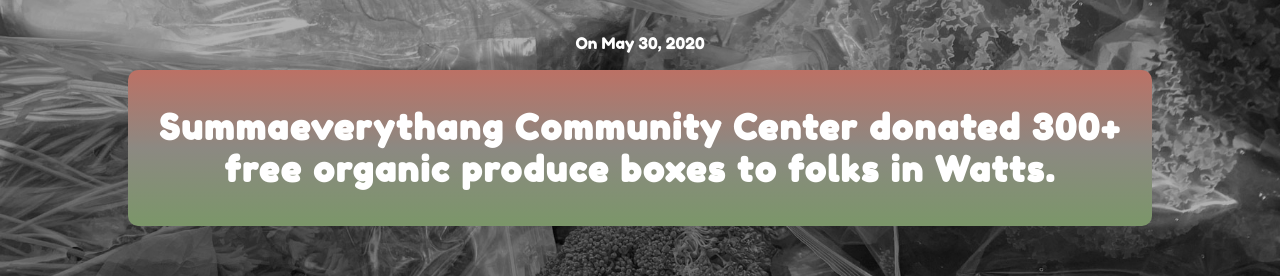
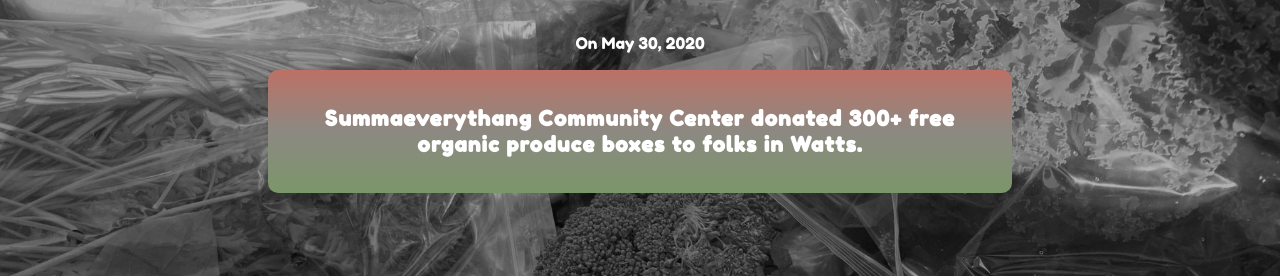
Before and after one commit to stefbowerman/summaeverythang, a Nuxt app: page / in a window 1280 px wide. Shown: the part 1842-2118 px from the top of the page. Built offline with nearby package versions, Linux system fonts and the light colour scheme.

Commit message:
Fix some things

```diff
--- a/components/Footer.vue
+++ b/components/Footer.vue
@@ -31,6 +31,9 @@
         loop: true
       }
     }
+  },
+  mounted() {
+    // check scroll, pause the video when not playing
   },
   methods: {
     onIntersectionEnter() {
--- a/components/News.vue
+++ b/components/News.vue
@@ -1,5 +1,12 @@
 <template>
-  <div class="news">
+  <div :class="newsClasses" ref="news">
+    <div class="news-background">
+      <div class="screen"></div>
+      <no-ssr>
+        <vimeo-player ref="player" :video-id="424652543" :options="videoOptions" />
+      </no-ssr>
+    </div>
+
     <div class="news-block">
       <div class="news-block__topper">
         <div class="news-block__meta">On May 30, 2020</div>
@@ -12,7 +19,7 @@
       </div>
 
       <div class="news-block__content">
-        <div :class="newsBodyClasses" ref="newsBody">
+        <div class="news-block__body">
           <div class="news-block__body-text">
             <h3>The contents of these boxes included:</h3>
             <p>312 bunches of kale</p>
@@ -51,19 +58,11 @@
             <p>300 lbs rice</p>
             <p>300 lbs of black beans</p>
           </div>
-
-          <div class="news-block__body-background">
-            <div class="screen"></div>
-            <no-ssr>
-              <vimeo-player ref="player" :video-id="424652543" :options="videoOptions" />
-            </no-ssr>
-          </div>
         </div>
       </div>
     </div>
 
-    <!-- Quick and dirty way of hiding the sticky video -->
-    <div class="news-block" style="position: relative; z-index: 1;">
+    <div class="news-block">
       <div class="news-block__topper">
         <div class="news-block__meta">On May 16, 2020</div>
         <div class="news-block__title">
@@ -73,6 +72,39 @@
         </div>
         <img src="~/assets/news-bg-1.jpg" class="news-block__topper-bg" />
       </div>
+
+      <div class="news-block__content">
+        <div class="news-block__body">
+          <div class="news-block__body-text">
+            <h3>Contents included Organic:</h3>
+            <p>Kale Bunch</p>
+            <p>Lettuce Romaine Heart</p>
+            <p>Bell Pepper</p>
+            <p>Cucumber</p>
+            <p>Butternut Squash</p>
+            <p>Tomato Roma</p>
+            <p>Onion</p>
+            <p>Potatoes Red Small</p>
+            <p>Broccoli</p>
+            <p>Carrots</p>
+            <p>Blueberry 6oz Baskets</p>
+            <p>Oranges</p>
+            <p>Lemons</p>
+            <p>Mango</p>
+            <p>Bananas</p>
+            <p>Strawberries</p>
+            <p>Mint</p>
+            <p>Rosemary</p>
+            <p>Cilantro</p>
+            <p>Apple Fuji</p>
+            <p>Raspberries 6oz Baskets</p>
+            <p>Oregano</p>
+            <p>Chives</p>
+            <p>Arugula</p>
+            <p>Basil</p>
+          </div>
+        </div>
+      </div>
     </div>
   </div>
 </template>
@@ -81,7 +113,8 @@
 export default {
   data() {
     return {
-      newsBodySticky: false,
+      inView: false,
+      isSticky: false,
       videoOptions: {
         background: true,
         loop: true
@@ -89,10 +122,11 @@
     }
   },
   computed: {
-    newsBodyClasses() {
+    newsClasses() {
       return [
-        'news-block__body',
-        { 'is-sticky': this.newsBodySticky }
+        'news',
+        { 'in-view': this.inView },
+        { 'is-sticky': this.isSticky },
       ]
     }
   },
@@ -104,14 +138,10 @@
   },
   methods: {
     onScroll(e) {
-      const boundingRectTop = this.$refs.newsBody.getBoundingClientRect().top;
+      const boundingRectTop = this.$refs.news.getBoundingClientRect().top;
 
-      if (boundingRectTop <= 0) {
-        this.newsBodySticky = true;
-      }
-      else {
-        this.newsBodySticky = false;
-      }
+      this.isSticky = boundingRectTop <= 0;
+      this.inView = boundingRectTop <= window.innerHeight; // This isn't great since it only takes the top part of the element into account but it's fone because the only thing that comes after is the footer and that slides over
     }
   }
 }
@@ -120,6 +150,7 @@
 <style lang="scss">
 .news {
   background-color: $white;
+  position: relative;
 }
 
 .news-block {
@@ -189,13 +220,18 @@
   }
 }
 
-.news-block__body-background {
+.news-background {
   position: absolute;
   top: 0;
   left: 0;
   width: 100%;
   height: 100vh;
   overflow: hidden;
+  display: none;
+
+  .in-view & {
+    display: block;
+  }
 
   .is-sticky & {
     position: fixed;
@@ -231,13 +267,9 @@
   }
 
   .news-block__title {
-    max-width: 1450px;
+    max-width: 1000px;
     margin: 0 auto;
     padding: 0 10vw;
-
-    h2 {
-      font-size: 35px;
-    }
   }
 
   .news-block__content-title {
--- a/layouts/default.vue
+++ b/layouts/default.vue
@@ -25,10 +25,16 @@
     }
   },
   mounted() {
-    this.$refs.audio.volume = 0.5;
+    const audio = this.$refs.audio;
 
-    document.addEventListener('touchstart', () => {
-      this.$refs.audio.play();
+    audio.volume = 0.5;
+
+    audio.addEventListener('canplay', () => {
+      audio.play();
+
+      document.addEventListener('touchstart', () => {
+        audio.play();
+      });
     });
   }
 }
--- a/nuxt.config.js
+++ b/nuxt.config.js
@@ -9,7 +9,8 @@
     meta: [
       { charset: 'utf-8' },
       { name: 'viewport', content: 'width=device-width, initial-scale=1' },
-      { hid: 'description', name: 'description', content: 'Summaeverythang is a community center based in South Central Los Angeles dedicated to the transcendence, advancement and empowerment of black and brown folks socio-politically and econotmically, intellectually and artistically.' }
+      { hid: 'description', name: 'description', content: 'Summaeverythang is a community center based in South Central Los Angeles dedicated to the transcendence, advancement and empowerment of black and brown folks socio-politically and econotmically, intellectually and artistically.' },
+      { property:  'og:image', content: '/share.jpg' }
     ],
     link: [
       { rel: 'stylesheet', href: 'https://fonts.googleapis.com/css2?family=Fredoka+One&display=swap' }
```
Also changed, not shown: static/share.jpg (added).
